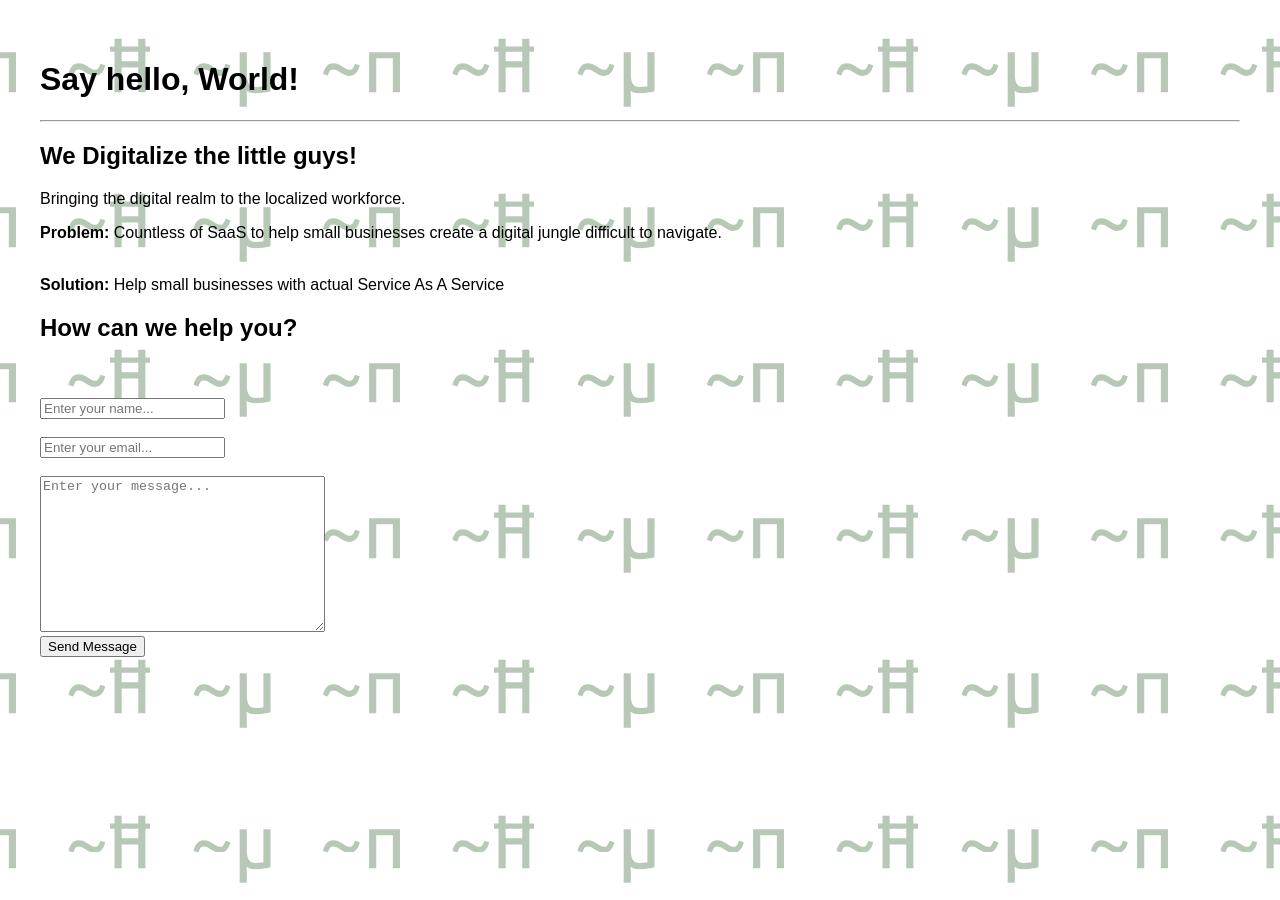
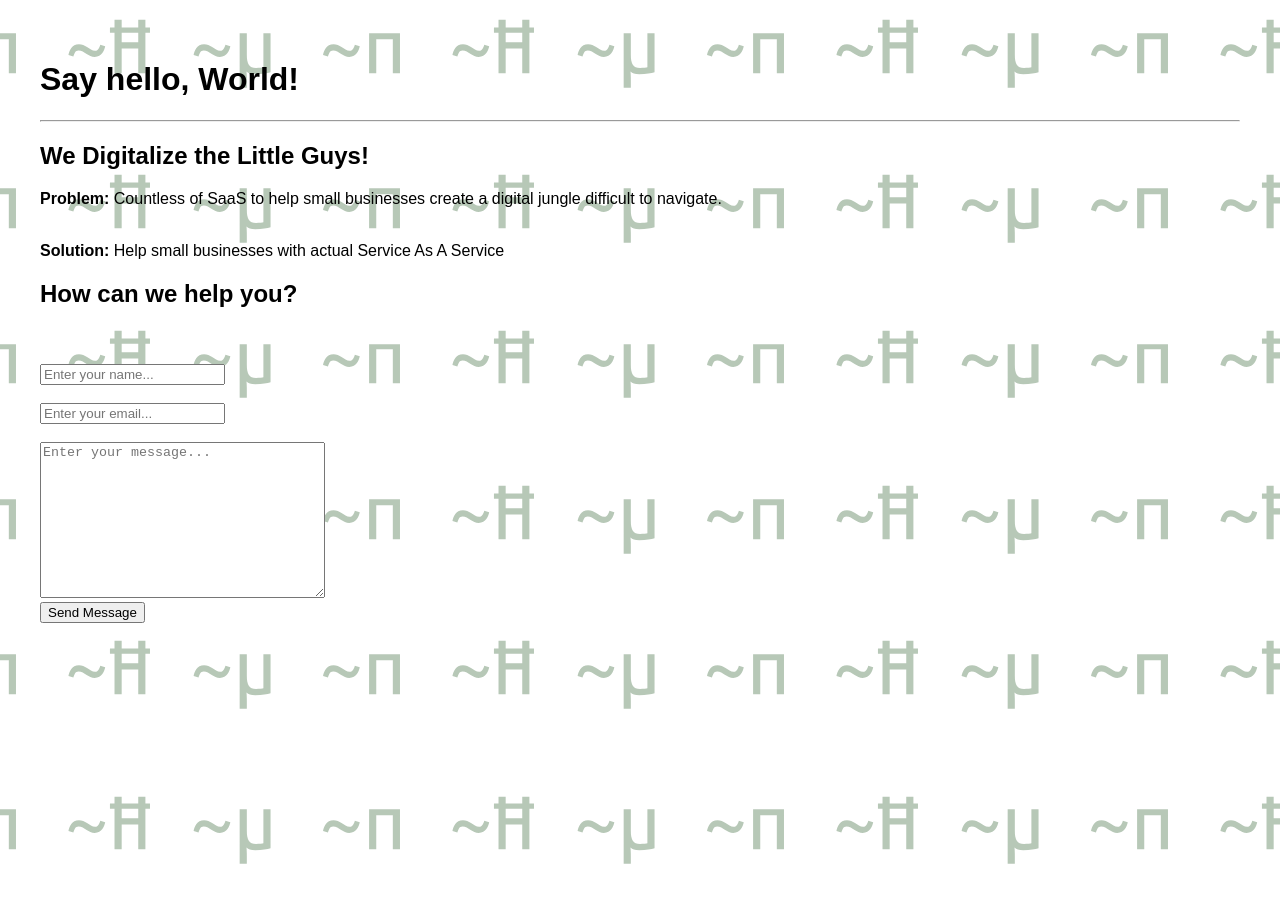
Before and after one commit to terminalnetwork/terminalnet.work, a Jekyll site: the page built from index3.html, in a window 1280 px wide. Built offline with Jekyll 4.4.1, drawn with Linux system fonts in a browser that asks for light colours; some web fonts are replaced; comment, search, counter and statistics services are not loaded.

Commit message:
Updated 'index3.html' via CloudCannon

```diff
--- a/index3.html
+++ b/index3.html
@@ -19,8 +19,7 @@
       <div class="editable">
                                       <h1>Say hello, World!</h1>
                                       <hr />
-                                      <h2>We Digitalize the little guys!</h2>
-                                      <p>Bringing the digital realm to the localized workforce.</p>
+                                      <h2>We Digitalize the Little Guys!</h2>
                                       <p><strong>Problem:</strong> Countless of SaaS to help small businesses create a digital jungle difficult to navigate.</p>
                                       <p><br /><strong>Solution:</strong> Help small businesses with actual Service As A Service</p>
                                       <h2>How can we help you?</h2>
```
